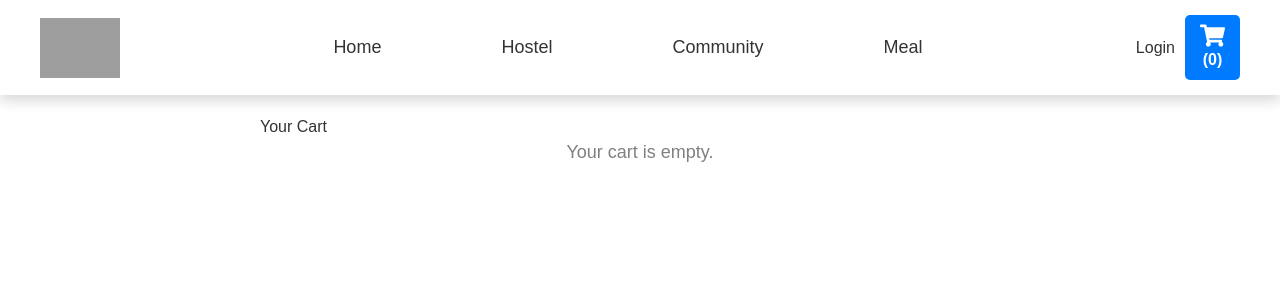
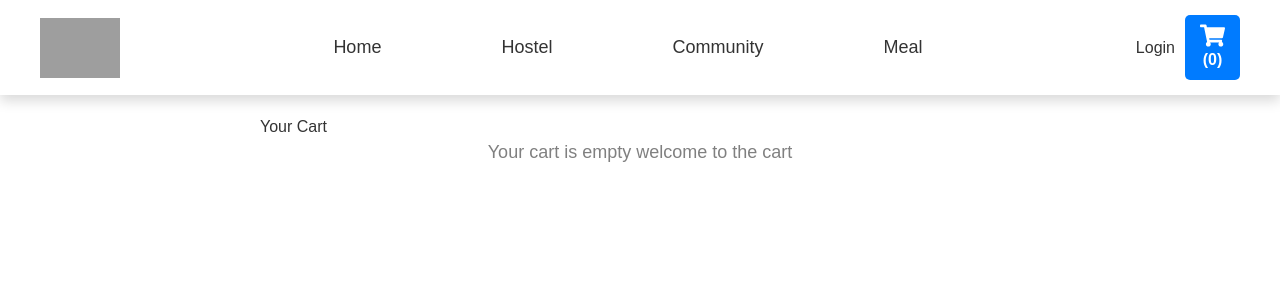
Before and after one commit to codinggita/homy, a React (Vite) app in the folder Frontend/vite_app/: page /cart in a window 1280 px wide. Shown: the top 300 px of the page. Built offline with nearby package versions, Linux system fonts and the light colour scheme; grey boxes are pictures that could not be loaded.

Commit message:
Doing minimal change in cart

```diff
--- a/Frontend/vite_app/src/Components/cart.jsx
+++ b/Frontend/vite_app/src/Components/cart.jsx
@@ -12,7 +12,7 @@ const Cart = () => {
     <div className="cart-container">
       <h2>Your Cart</h2>
       {cartItems.length === 0 ? (
-        <p className="empty-cart">Your cart is empty.</p>
+        <p className="empty-cart">Your cart is empty welcome to the cart</p>
       ) : (
         cartItems.map((item) => (
           <div key={`${item.id}-${item.weight}`} className="cart-item">
```
